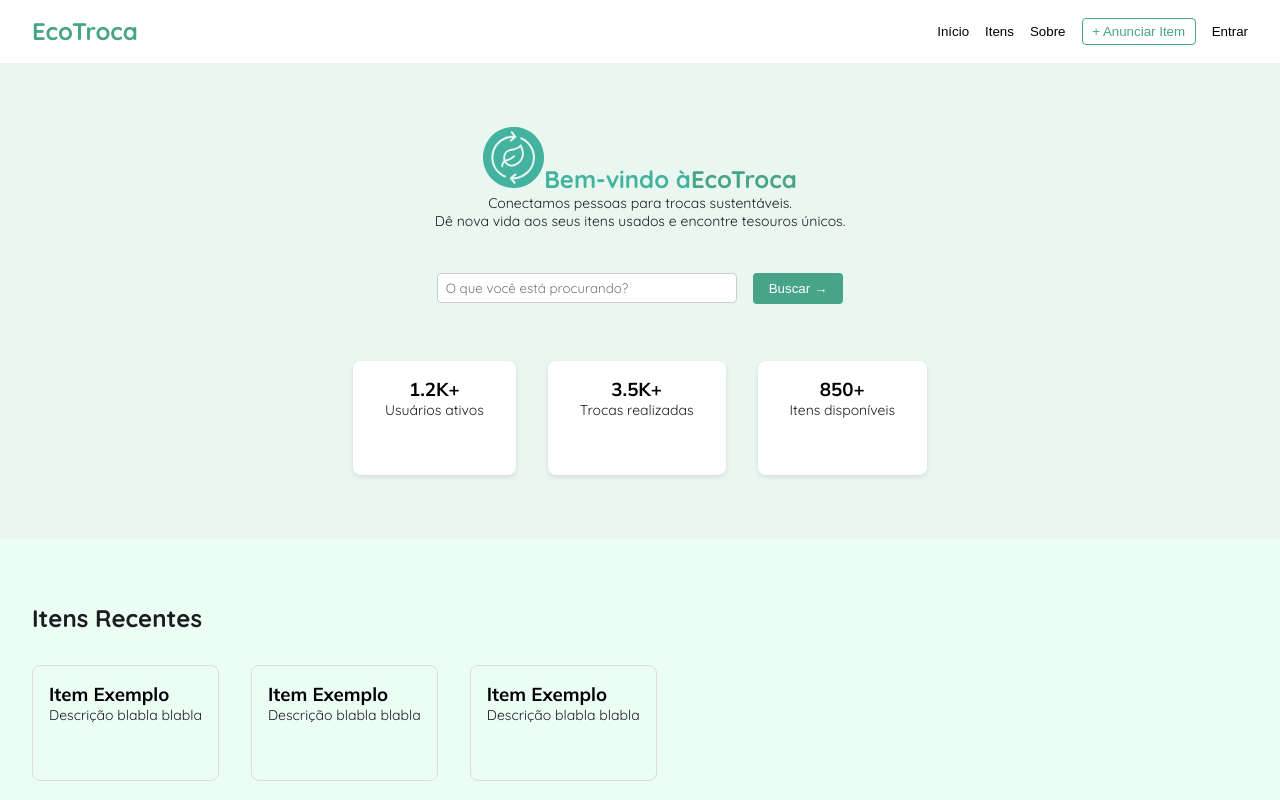
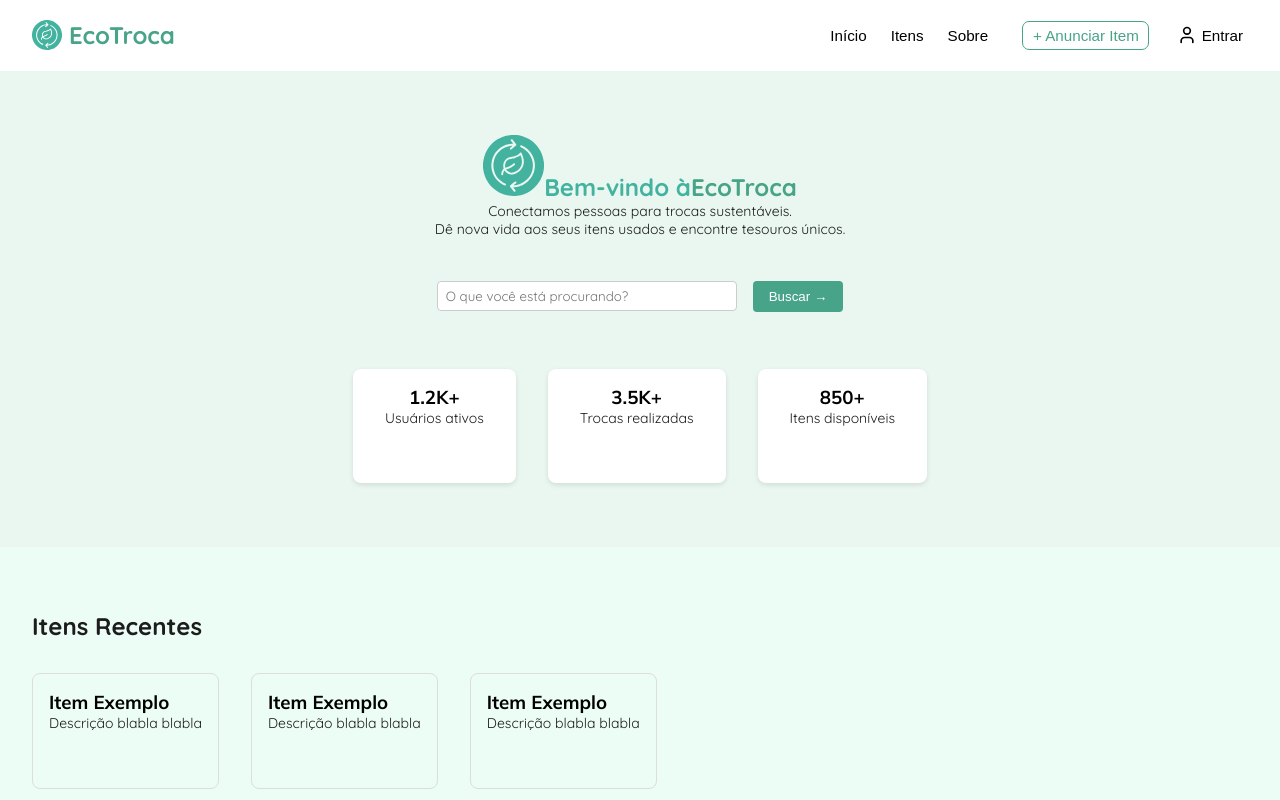
Before and after one commit to FernandaMaressa/EcoTroca, a React (Vite) app: page / in a window 1280 px wide. Shown: the top 800 px of the page. Built offline with nearby package versions, Linux system fonts and the light colour scheme.

Commit message:
style: ajustando estilização da navbar

```diff
--- a/package.json
+++ b/package.json
@@ -10,6 +10,7 @@
     "preview": "vite preview"
   },
   "dependencies": {
+    "lucide-react": "^0.525.0",
     "react": "^19.1.0",
     "react-dom": "^19.1.0",
     "react-hook-form": "^7.60.0",
--- a/src/components/NavBar.jsx
+++ b/src/components/NavBar.jsx
@@ -1,46 +1,103 @@
+import logo from "../assets/logo.svg";
+import { User } from "lucide-react";
+
 export default function NavBar() {
   return (
-    <header style={{
+    <header
+      style={{
         display: "flex",
         justifyContent: "space-between",
         alignItems: "center",
         padding: "1rem 2rem",
-      background: "#fff"
-    }}>
+        background: "#fff",
+      }}
+    >
+      <div
+        style={{
+          display: "flex",
+          gap: 7,
+          alignItems: "center",
+        }}
+      >
+        <img src={logo} alt="logotipo" width={30} />
         <h2 style={{ color: "#48a488" }}>EcoTroca</h2>
-      <nav style={{ display: "flex", gap: "1rem" }}>
-        <button style={{
+      </div>
+      <nav
+        style={{
+          display: "flex",
+          gap: "1.7rem",
+          padding: 5,
+        }}
+      >
+        <div
+          style={{
+            display: "flex",
+            gap: "1.5rem",
+            paddingRight: 7,
+          }}
+        >
+          <button
+            style={{
               background: "none",
               border: "none",
               color: "#000",
-          cursor: "pointer"
-        }}>Início</button>
-        <button style={{
+              cursor: "pointer",
+              fontSize: "0.95rem",
+            }}
+          >
+            Início
+          </button>
+          <button
+            style={{
               background: "none",
               border: "none",
               color: "#000",
-          cursor: "pointer"
-        }}>Itens</button>
-        <button style={{
+              cursor: "pointer",
+              fontSize: "0.95rem",
+            }}
+          >
+            Itens
+          </button>
+          <button
+            style={{
               background: "none",
               border: "none",
               color: "#000",
-          cursor: "pointer"
-        }}>Sobre</button>
-        <button style={{
+              cursor: "pointer",
+              fontSize: "0.95rem",
+            }}
+          >
+            Sobre
+          </button>
+        </div>
+        <button
+          style={{
             background: "none",
             border: "1px solid #48a488",
             color: "#48a488",
-          borderRadius: "4px",
+            borderRadius: "7px",
             padding: "0.3rem 0.6rem",
-          cursor: "pointer"
-        }}>+ Anunciar Item</button>
-        <button style={{
+            cursor: "pointer",
+            fontSize: "0.95rem",
+          }}
+        >
+          + Anunciar Item
+        </button>
+        <button
+          style={{
             background: "none",
             border: "none",
             color: "#000",
-          cursor: "pointer"
-        }}>Entrar</button>
+            cursor: "pointer",
+            display: "flex",
+            alignItems: "center",
+            gap: 5,
+            fontSize: "0.95rem",
+          }}
+        >
+          <User width={20} />
+          Entrar
+        </button>
       </nav>
     </header>
   );
```
Also changed, not shown: 1 other file (tests, documents, lock files or other folders). Lines whose indentation alone changed are shown as unchanged.
